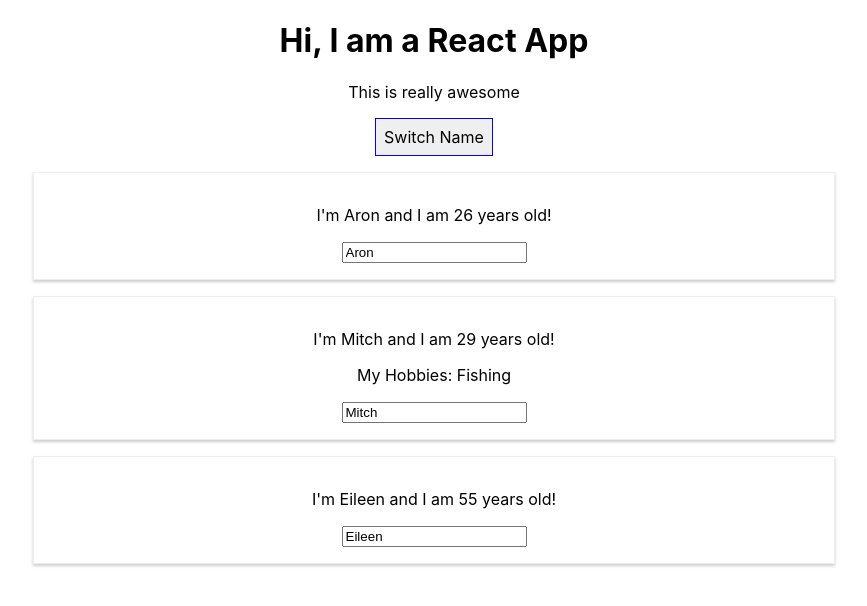
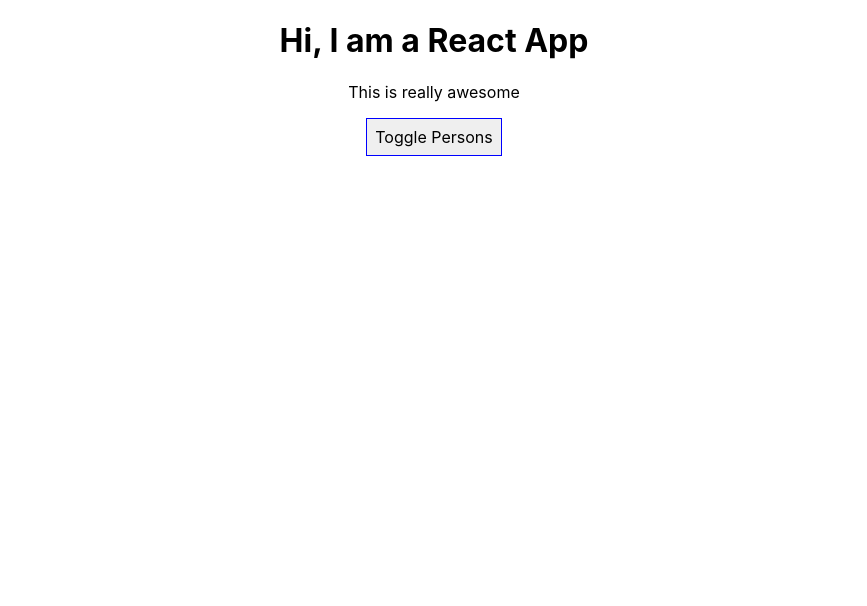
Before and after one commit to AronWinston/react-practice, a React (Create React App) app: page / in a window 1280 px wide. Shown: the top 606 px of the page, without its empty margins (206-1073 px from the left). Built offline with nearby package versions, Linux system fonts and the light colour scheme.

Commit message:
conditionals in react

```diff
--- a/src/App.js
+++ b/src/App.js
@@ -10,7 +10,8 @@
       {name: 'Mitch', age: 29},
       {name: 'Eileen', age: 55}
     ],
-    otherState: 'some other state'
+    otherState: 'some other state',
+    showPersons: false
   }
 
   changeNameHandler = (newName) => {
@@ -19,18 +20,25 @@
     this.setState({persons: [
       {name: newName, age: 26},
       {name: 'Mitchell Winston', age: 29},
-      {name: 'Eileen Ann Winston', age: 30}
+      {name: newName, age: 30}
     ]
    })
   }
 
   nameChangedHandler = (event) => {
    this.setState({persons: [
-      {name: 'Aron', age: 26},
-      {name: event.target.value, age: 29},
-      {name: 'Eileen Ann Winston', age: 30}
+      {name: event.target.value, age: 26},
+      {name: "Alex", age: 29},
+      {name: "John", age: 30}
     ]
    } )
+  }
+
+
+
+  togglePersonsHandler = () =>{
+    const doesShow = this.state.showPersons;
+    this.setState({showPersons : !doesShow});
   }
 
 
@@ -44,24 +52,41 @@
       cursor: 'pointer'
     };
 
+    let persons=null;
+
+    if (this.state.showPersons){
+      persons=(
+      <div>
+      <Person
+      name= {this.state.persons[0].name}
+      age={this.state.persons[0].age}
+      changed={this.nameChangedHandler}/>
+      <Person
+      name={this.state.persons[1].name}
+      age={this.state.persons[1].age}
+      click={this.changeNameHandler.bind(this, 'Mandinko')}
+      changed={this.nameChangedHandler}>My Hobbies: Fishing</Person>
+      <Person
+      name={this.state.persons[2].name}
+      age={this.state.persons[2].age}
+      click={this.changeNameHandler.bind(this, 'Legend')}/>
+      </div>
+      );
+    }
+
     return (
       <div className="App">
         <h1>Hi, I am a React App</h1>
         <p>This is really awesome</p>
         <button
         style = {style}
-        onClick={() =>this.changeNameHandler('A Wiggles')}>Switch Name</button>
-        <Person
-        name= {this.state.persons[0].name}
-        age={this.state.persons[0].age}/>
-        <Person
-        name={this.state.persons[1].name}
-        age={this.state.persons[1].age}
-        click={this.changeNameHandler.bind(this, 'Mandinko')}
-        changed={this.nameChangedHandler}>My Hobbies: Fishing</Person>
-        <Person
-        name={this.state.persons[2].name}
-        age={this.state.persons[2].age}/>
+        onClick={this.togglePersonsHandler}>Toggle Persons</button>
+
+            <div>
+              {persons}
+            </div>
+
+
       </div>
     );
     // return React.createElement('div',{className: 'App'}, React.createElement('h1', null, 'Does this work'))
```
